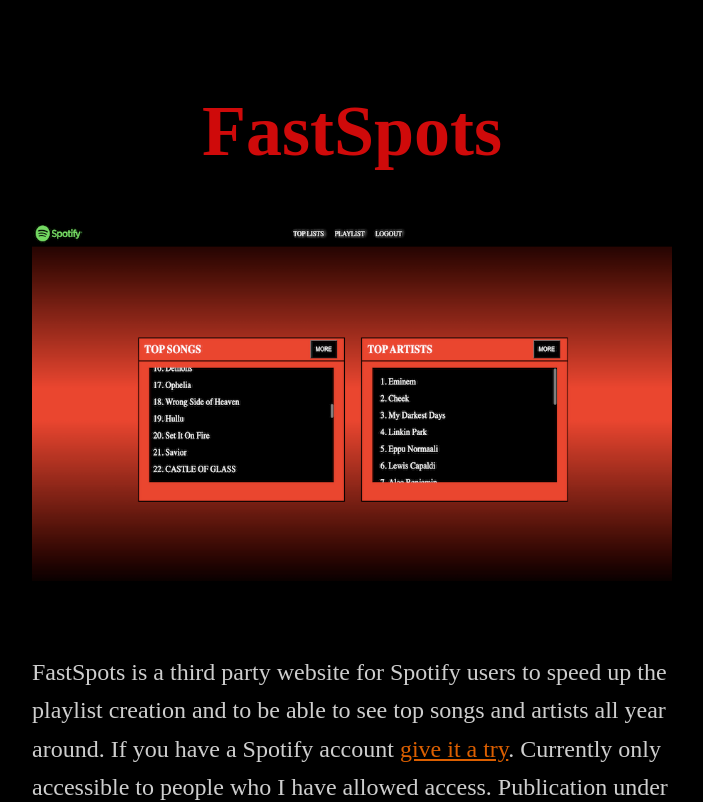
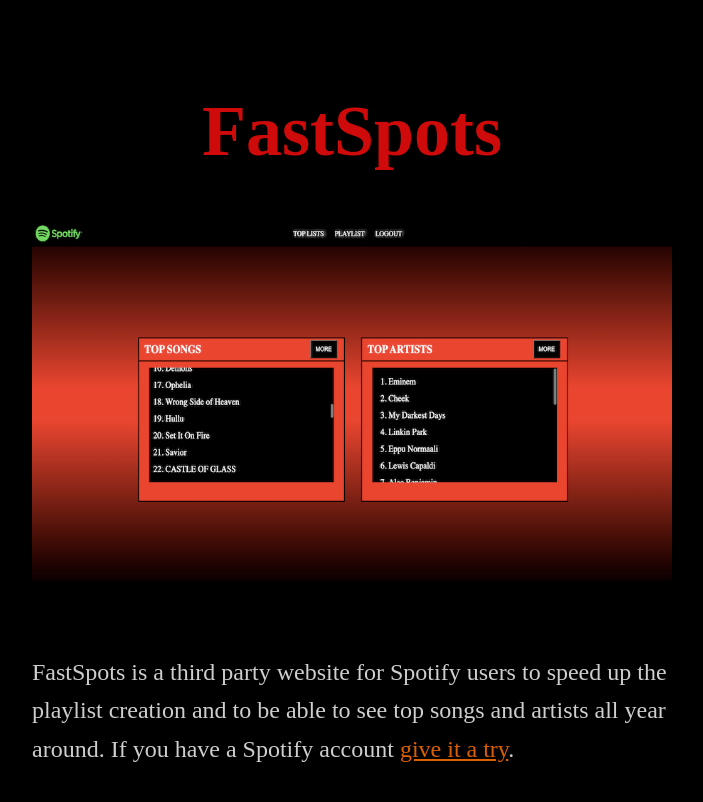
Before and after one commit to xmk0987/OldPersonalPortfolio, a React (Create React App) app in the folder frontend/: page /fastspotsProject in a window 1280 px wide. Shown: the top 802 px of the page, without its empty margins (288-991 px from the left). Built offline with nearby package versions, Linux system fonts and the light colour scheme; a web font is replaced by a local one.

Commit message:
fixed fastspots

```diff
--- a/frontend/src/components/projects.js
+++ b/frontend/src/components/projects.js
@@ -57,7 +57,7 @@
         setProjectName(array[1].title);
         setProjectDesc(array[1].description);
         setCurrentProject(array[1]);
-        if(array[1].title === "Todo List"){
+        if(array[1].url){
             setShowTryUrl(true);
         }
         else{
--- a/frontend/src/projects/fastspots.js
+++ b/frontend/src/projects/fastspots.js
@@ -17,8 +17,6 @@
                     <div className="single-project-intro">
                         <p>FastSpots is a third party website for Spotify users to speed up the playlist creation and to be
                             able to see top songs and artists all year around. If you have a Spotify account <a className="fastspotlink" rel="noreferrer" href="https://www.fastspots.net/" target="_blank">give it a try</a>.
-                            Currently only accessible to people who I have allowed access.
-                            Publication under review by Spotify.
                         </p>
                     </div>
                     <div className="lesson-container">
```
